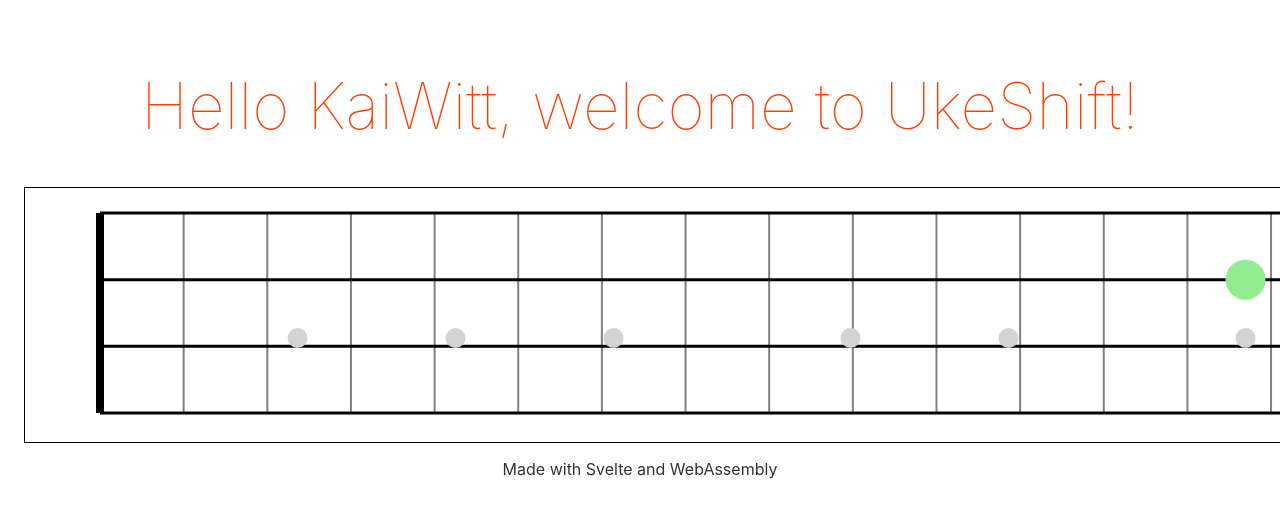
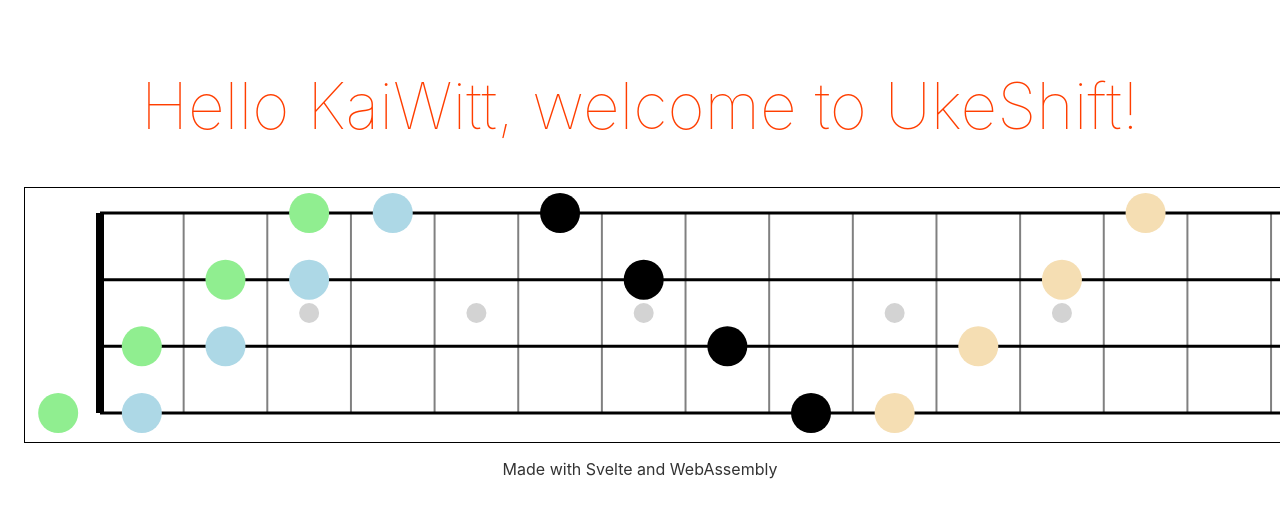
Before and after one commit to KaiWitt/uke-shift, a Svelte app: page / in a window 1280 px wide. Shown: the top 518 px of the page. Built offline with nearby package versions, Linux system fonts and the light colour scheme.

Commit message:
Create colored chords

```diff
--- a/src/Uke.svelte
+++ b/src/Uke.svelte
@@ -4,29 +4,24 @@
         createFrets,
         createNut,
         createMarks,
-        createNote,
-        createChord,
+        createChords,
     } from "./uke";
 
     export let width = 1500;
     export let height = 250;
-    export let fretCount = 17;
+    export let chords = [
+        [0, 1, 2, 3],
+        [1, 2, 3, 4],
+        [9, 8, 7, 6],
+        [10, 11, 12, 13],
+    ];
 
-    // Uke strings
+    const fretCount = 17;
     let strings = createStrings(width, height);
-
-    // Frets
     let frets = createFrets(strings, fretCount);
-
-    // Nut
     let nut = createNut(frets);
-
-    // Marks
     let marks = createMarks(frets, 10);
-
-    let exampleNote = createNote(strings, frets, 15, 1, 20);
-
-    let exampleChord = createChord(strings, frets, [2, 3, 2, 4], 20);
+    let notes = createChords(strings, frets, chords, 25);
 </script>
 
 <div>
@@ -67,13 +62,15 @@
             <circle cx={x} cy={y} {r} fill="lightgrey" />
         {/each}
 
-        <!-- Note -->
-        <circle
-            cx={exampleNote.fret}
-            cy={exampleNote.stringo}
-            r={exampleNote.r}
-            fill={exampleNote.color}
-        />
+        <!-- Chords -->
+        {#each notes as note}
+            <circle
+                cx={note.fret}
+                cy={note.stringo}
+                r={note.r}
+                fill={note.color}
+            />
+        {/each}
     </svg>
 </div>
 
--- a/src/uke.ts
+++ b/src/uke.ts
@@ -1,5 +1,6 @@
 
-export { createStrings, createFrets, createNut, createMarks, createNote, createChord }
+export { createStrings, createFrets, createNut, createMarks, createChords };
+export type { Note };
 
 interface UkeStrings {
     color: string;
@@ -81,12 +82,12 @@ interface Mark {
 }
 
 function createMarks(frets: Frets, r: number): Mark[] {
-    const step = (frets.x.slice(-1)[0] - frets.x[0]) / frets.x.length;
+    const fretStep = (frets.x.slice(-1)[0] - frets.x[0]) / (frets.x.length - 1);
     var marks: Mark[] = [];
     for (var i = 0; i <= frets.x.length; i++) {
         if ([3, 5, 7, 10, 12, 15].includes(i)) {
-            const height = (frets.y2 + frets.y1) / 2 + frets.y1;
-            const x = { x: frets.x[0] + (i - 0.5) * step, y: height, r: r };
+            const height = (frets.y2 + frets.y1) / 2;
+            const x = { x: frets.x[0] + (i - 0.5) * fretStep, y: height, r: r };
             marks.push(x);
         }
     }
@@ -95,40 +96,35 @@ function createMarks(frets: Frets, r: number): Mark[] {
     return marks;
 }
 
-
 interface Note {
     color: string;
     fret: number;
     stringo: number;
     r: number;
 }
-function createNote(ukeStrings: UkeStrings, frets: Frets, fret: number, stringo: number, r: number): Note {
+
+function createChords(ukeStrings: UkeStrings, frets: Frets, chords: number[][], r: number): Note[] {
+    let colors = ["lightgreen", "lightblue", "lightred", "wheat"];
+    var notes: Note[][] = [];
+
+    for (var i = 0; i < chords.length; i++) {
+        notes.push(createChord(ukeStrings, frets, chords[i], 20, colors[i]));
+    }
+
+    return notes.flat()
+}
+
+function createChord(ukeStrings: UkeStrings, frets: Frets, chord: number[], r: number, color: string): Note[] {
     // 4 Strings make 3 sections
     const stringStep = (ukeStrings.y.slice(-1)[0] - ukeStrings.y[0]) / (ukeStrings.y.length - 1);
-    const fretStep = (frets.x.slice(-1)[0] - frets.x[0]) / frets.x.length;
-
-    const note: Note = {
-        color: "lightgreen",
-        fret: (fret - 0.5) * fretStep + frets.x[0],
-        stringo: stringo * stringStep + ukeStrings.y[0],
-        r: r,
-    }
-    console.log('Note: ', note);
-
-    return note;
-}
-
-function createChord(ukeStrings: UkeStrings, frets: Frets, chord: number[], r: number): Note[] {
-    // 4 Strings make 3 sections
-    const stringStep = (ukeStrings.y.slice(-1)[0] - ukeStrings.y[0]) / (ukeStrings.y.length - 1);
-    const fretStep = (frets.x.slice(-1)[0] - frets.x[0]) / frets.x.length;
+    const fretStep = (frets.x.slice(-1)[0] - frets.x[0]) / (frets.x.length - 1);
 
     var notes: Note[] = [];
     for (var i = 0; i < chord.length; i++) {
         const note = {
-            color: "lightgreen",
+            color: color,
             fret: (chord[i] - 0.5) * fretStep + frets.x[0],
-            stringo: i * stringStep + ukeStrings.y[0],
+            stringo: (chord.length - 1 - i) * stringStep + ukeStrings.y[0],
             r: r,
         }
         notes.push(note);
```
